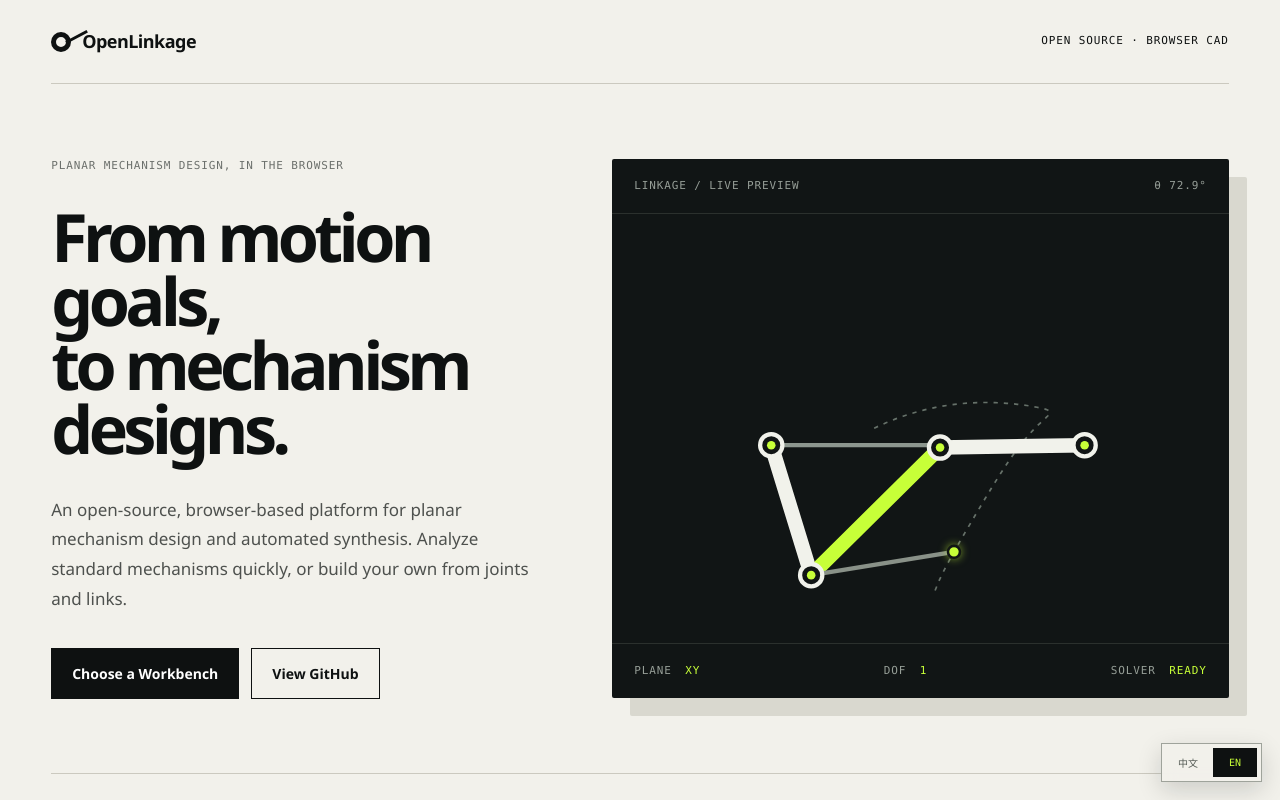
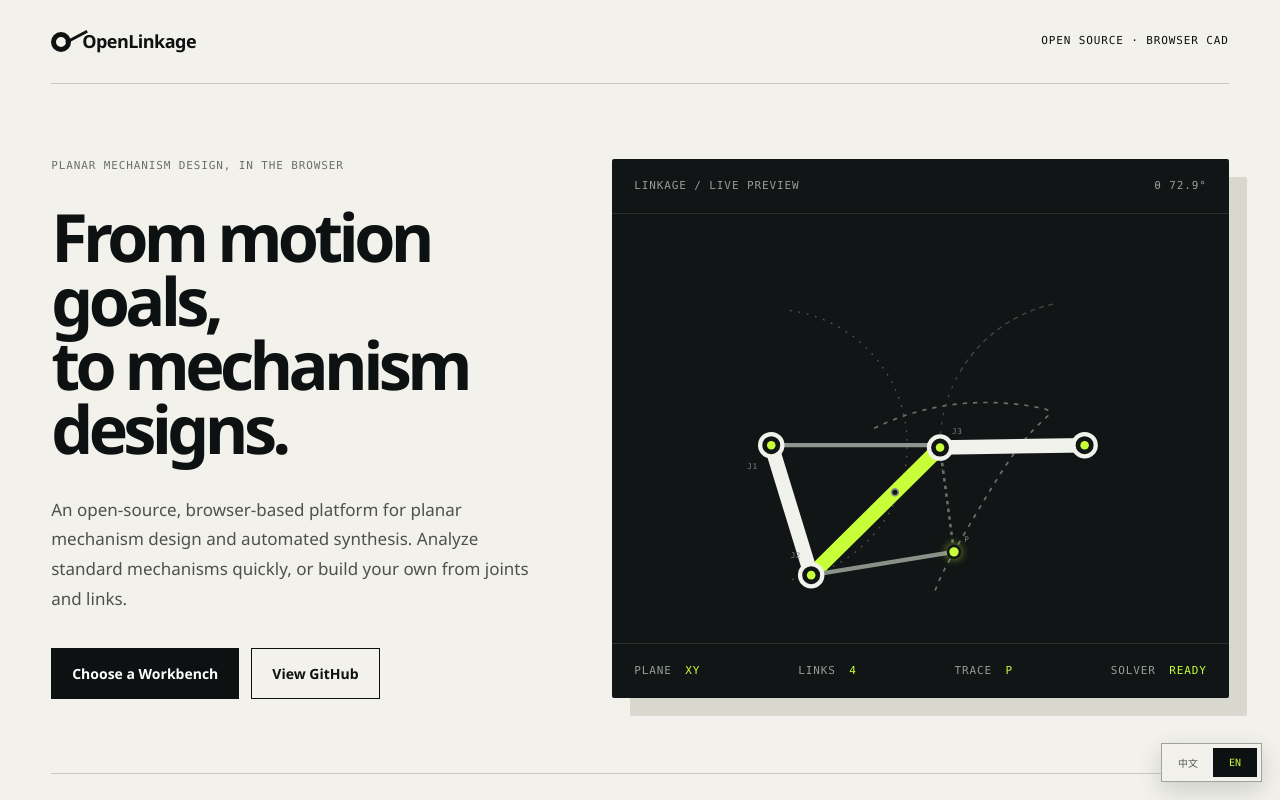
Before and after one commit to tutao0123/open-linkage, a Next.js app: page /en in a window 1280 px wide. Shown: the top 800 px of the page. Built offline with nearby package versions, Linux system fonts and the light colour scheme.

Commit message:
增强首页机构预览层次

```diff
--- a/src/app/globals.css
+++ b/src/app/globals.css
@@ -31,13 +31,18 @@ a { color:inherit; text-decoration:none; }
 .card-stats b { color:var(--acid); font-weight:500; margin-left:6px; }
 .mechanism-card svg { width:100%; height:auto; overflow:visible; }
 .mechanism-card .trajectory { fill:none; stroke:#667169; stroke-width:2; stroke-dasharray:5 7; }
+.mechanism-card .coupler-trajectory { fill:none; stroke:#46524b; stroke-width:1.5; stroke-dasharray:3 8; opacity:.9; }
+.mechanism-card .drive-sweep { fill:none; stroke:#56625a; stroke-width:1.5; stroke-dasharray:2 8; opacity:.9; }
 .mechanism-card .ground { stroke:#8c968e; stroke-width:5; }
 .mechanism-card .link { stroke:#f1f2eb; stroke-width:17; stroke-linecap:round; }
 .mechanism-card .link-b { stroke:var(--acid); }
 .mechanism-card .coupler { stroke:#899188; stroke-width:5; }
+.mechanism-card .coupler-offset { stroke:#667169; stroke-width:3; stroke-dasharray:4 5; }
+.mechanism-card .trace-anchor { fill:#111515; stroke:#899188; stroke-width:2; }
 .mechanism-card .joint-ring { fill:#111515; stroke:#f1f2eb; stroke-width:5; }
 .mechanism-card .joint { fill:var(--acid); }
 .mechanism-card .trace-point { fill:var(--acid); stroke:#111515; stroke-width:3; filter:drop-shadow(0 0 5px rgb(199 255 56 / 60%)); }
+.mechanism-card .joint-labels { fill:#7c8880; font:9px "Geist Mono","Cascadia Mono",Consolas,monospace; letter-spacing:.08em; }
 .workbenches { padding:110px 0 120px; }
 .section-title { display:flex; justify-content:space-between; gap:40px; align-items:end; margin-bottom:55px; }
 .section-title>div>p { margin:0 0 12px; color:var(--muted); }
--- a/src/components/mechanism-preview.tsx
+++ b/src/components/mechanism-preview.tsx
@@ -10,6 +10,7 @@ type MechanismLayout = {
   input: Point;
   coupler: Point;
   output: Point;
+  traceAnchor: Point;
   trace: Point;
   phase: number;
 };
@@ -63,26 +64,42 @@ function solveLayout(phase: number): MechanismLayout {
   const couplerVector = { x: output.x - input.x, y: output.y - input.y };
   const couplerDistance = Math.hypot(couplerVector.x, couplerVector.y);
   const normal = { x: -couplerVector.y / couplerDistance, y: couplerVector.x / couplerDistance };
+  const traceAnchor = {
+    x: input.x + couplerVector.x * 0.65,
+    y: input.y + couplerVector.y * 0.65,
+  };
   const trace = {
-    x: input.x + couplerVector.x * 0.65 + normal.x * 98,
-    y: input.y + couplerVector.y * 0.65 + normal.y * 98,
+    x: traceAnchor.x + normal.x * 98,
+    y: traceAnchor.y + normal.y * 98,
   };
 
-  return { input, coupler: output, output: groundB, trace, phase };
+  return { input, coupler: output, output: groundB, traceAnchor, trace, phase };
 }
 
 const initialLayout = solveLayout(initialPhase);
 
-function buildTrajectoryPath() {
+function buildMotionPath(selectPoint: (layout: MechanismLayout) => Point) {
   const samples = 96;
   return Array.from({ length: samples + 1 }, (_, index) => {
     const phase = motionMinPhase + ((motionMaxPhase - motionMinPhase) * index) / samples;
-    const point = solveLayout(phase).trace;
+    const point = selectPoint(solveLayout(phase));
     return `${index === 0 ? "M" : "L"} ${point.x.toFixed(2)} ${point.y.toFixed(2)}`;
   }).join(" ");
 }
 
-const trajectoryPath = buildTrajectoryPath();
+const trajectoryPath = buildMotionPath((layout) => layout.trace);
+const couplerTrajectoryPath = buildMotionPath((layout) => layout.coupler);
+const driveSweepPath = (() => {
+  const start = {
+    x: groundA.x + crankLength * Math.cos(motionMinPhase),
+    y: groundA.y + crankLength * Math.sin(motionMinPhase),
+  };
+  const end = {
+    x: groundA.x + crankLength * Math.cos(motionMaxPhase),
+    y: groundA.y + crankLength * Math.sin(motionMaxPhase),
+  };
+  return `M ${start.x.toFixed(2)} ${start.y.toFixed(2)} A ${crankLength.toFixed(2)} ${crankLength.toFixed(2)} 0 0 1 ${end.x.toFixed(2)} ${end.y.toFixed(2)}`;
+})();
 
 function degrees(radians: number) {
   return ((radians * 180) / Math.PI + 360) % 360;
@@ -120,21 +137,31 @@ export function MechanismPreview({ language }: { language: Language }) {
     <div className="mechanism-card" aria-label={labels.card}>
       <div className="card-head"><span>LINKAGE / LIVE PREVIEW</span><span>θ {degrees(layout.phase).toFixed(1)}°</span></div>
       <svg viewBox="-60 40 720 500" role="img" aria-label={labels.image}>
+        <path className="drive-sweep" d={driveSweepPath} />
+        <path className="coupler-trajectory" d={couplerTrajectoryPath} />
         <path className="trajectory" d={trajectoryPath} />
         <line className="ground" x1={groundA.x} y1={groundA.y} x2={groundB.x} y2={groundB.y} />
         <line className="link link-a" x1={groundA.x} y1={groundA.y} x2={layout.input.x} y2={layout.input.y} />
         <line className="link link-b" x1={layout.input.x} y1={layout.input.y} x2={layout.coupler.x} y2={layout.coupler.y} />
         <line className="link link-c" x1={layout.coupler.x} y1={layout.coupler.y} x2={layout.output.x} y2={layout.output.y} />
         <line className="coupler" x1={layout.input.x} y1={layout.input.y} x2={layout.trace.x} y2={layout.trace.y} />
+        <line className="coupler-offset" x1={layout.coupler.x} y1={layout.coupler.y} x2={layout.trace.x} y2={layout.trace.y} />
+        <circle className="trace-anchor" cx={layout.traceAnchor.x} cy={layout.traceAnchor.y} r="4" />
         {[groundA, layout.input, layout.coupler, groundB].map((point, index) => (
           <g key={`${index}-${point.x.toFixed(2)}`}>
             <circle className="joint-ring" cx={point.x} cy={point.y} r="13" />
             <circle className="joint" cx={point.x} cy={point.y} r="5" />
           </g>
         ))}
+        <g className="joint-labels" aria-hidden="true">
+          <text x={groundA.x - 28} y={groundA.y + 28}>J1</text>
+          <text x={layout.input.x - 24} y={layout.input.y - 20}>J2</text>
+          <text x={layout.coupler.x + 14} y={layout.coupler.y - 16}>J3</text>
+          <text x={layout.trace.x + 12} y={layout.trace.y - 12}>P</text>
+        </g>
         <circle className="trace-point" cx={layout.trace.x} cy={layout.trace.y} r="7" />
       </svg>
-      <div className="card-stats"><span>PLANE <b>XY</b></span><span>DOF <b>1</b></span><span>SOLVER <b>READY</b></span></div>
+      <div className="card-stats"><span>PLANE <b>XY</b></span><span>LINKS <b>4</b></span><span>TRACE <b>P</b></span><span>SOLVER <b>READY</b></span></div>
     </div>
   );
 }
```
